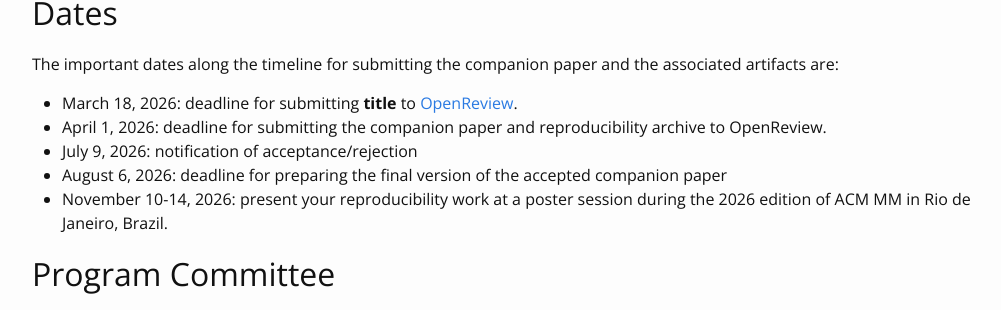
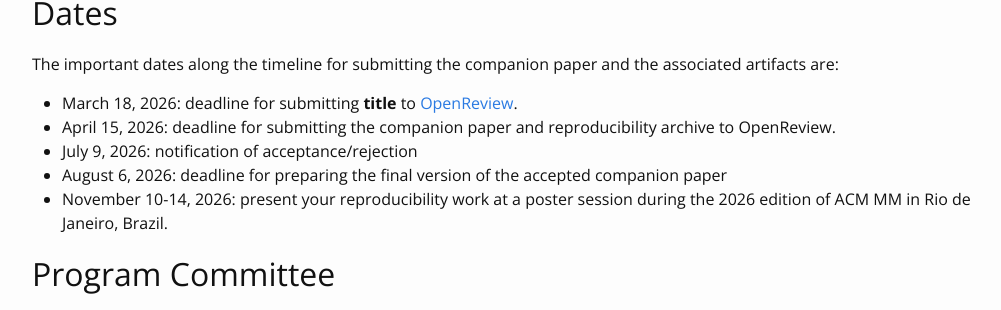
Before and after one commit to acmmm-reproducibility/website, a Jekyll site: the page built from z_cfp2026.md, in a window 1280 px wide and 900 px high, scrolled down 1357 px. Shown: the part 144-454 px from the top of the window, without its empty margins (138-1139 px from the left). Built offline with Jekyll 4.4.1, drawn with Linux system fonts in a browser that asks for light colours.

Commit message:
Update submission deadline

```diff
--- a/z_cfp2026.md
+++ b/z_cfp2026.md
@@ -37,7 +37,7 @@ This represents a [65% discount](https://www.acm.org/publications/openaccess) ,
 The important dates along the timeline for submitting the companion paper and the associated artifacts are:
 
 - March 18, 2026: deadline for submitting __title__ to [OpenReview](https://openreview.net/group?id=acmmm.org/ACMMM/2026/Reproducibility_Track).
-- April 1, 2026: deadline for submitting the companion paper and reproducibility archive to OpenReview.
+- April 15, 2026: deadline for submitting the companion paper and reproducibility archive to OpenReview.
 - July 9, 2026: notification of acceptance/rejection
 - August 6, 2026: deadline for preparing the final version of the accepted companion paper
 - November 10-14, 2026: present your reproducibility work at a poster session during the 2026 edition of ACM MM in Rio de Janeiro, Brazil.
```
